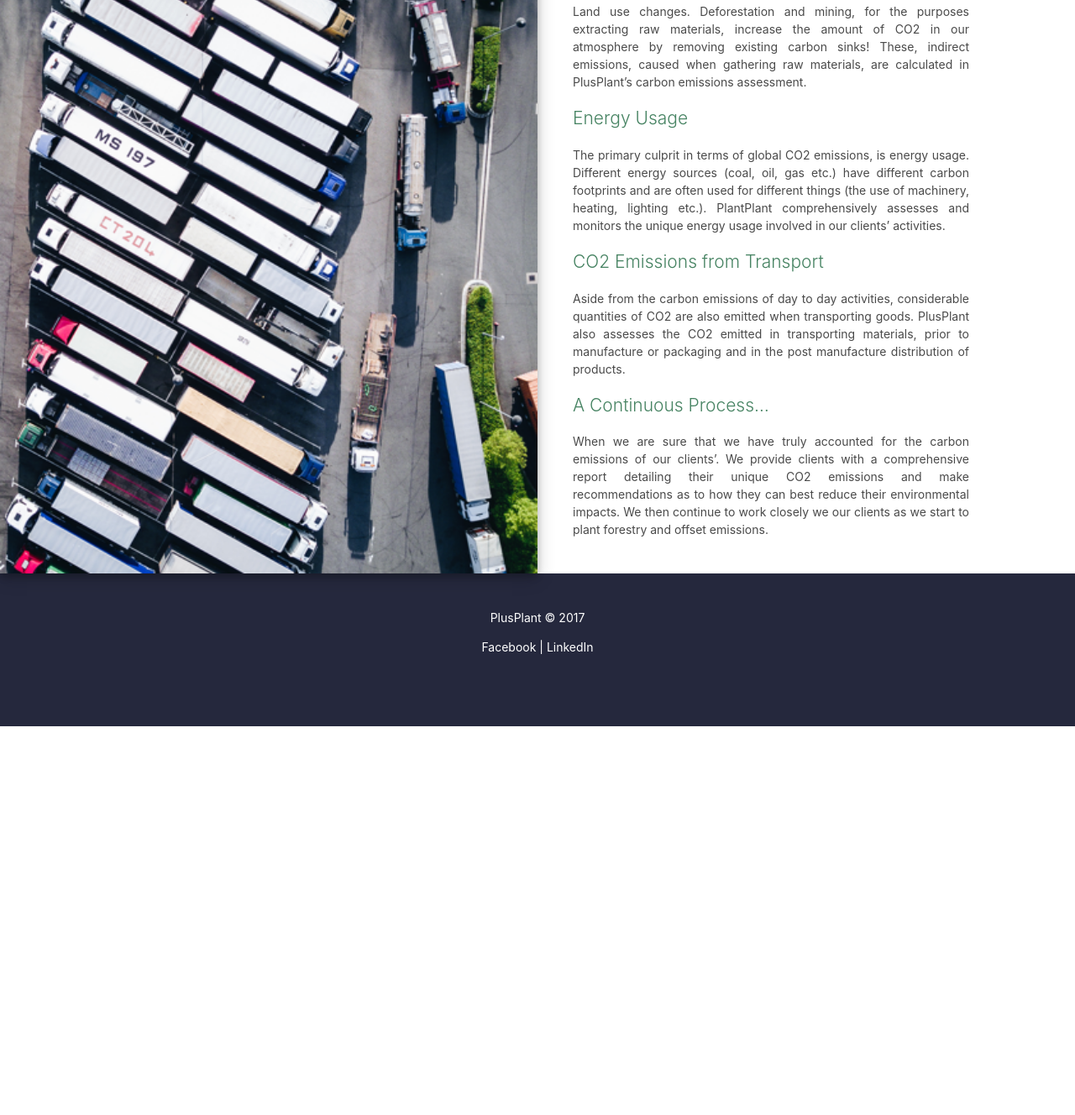
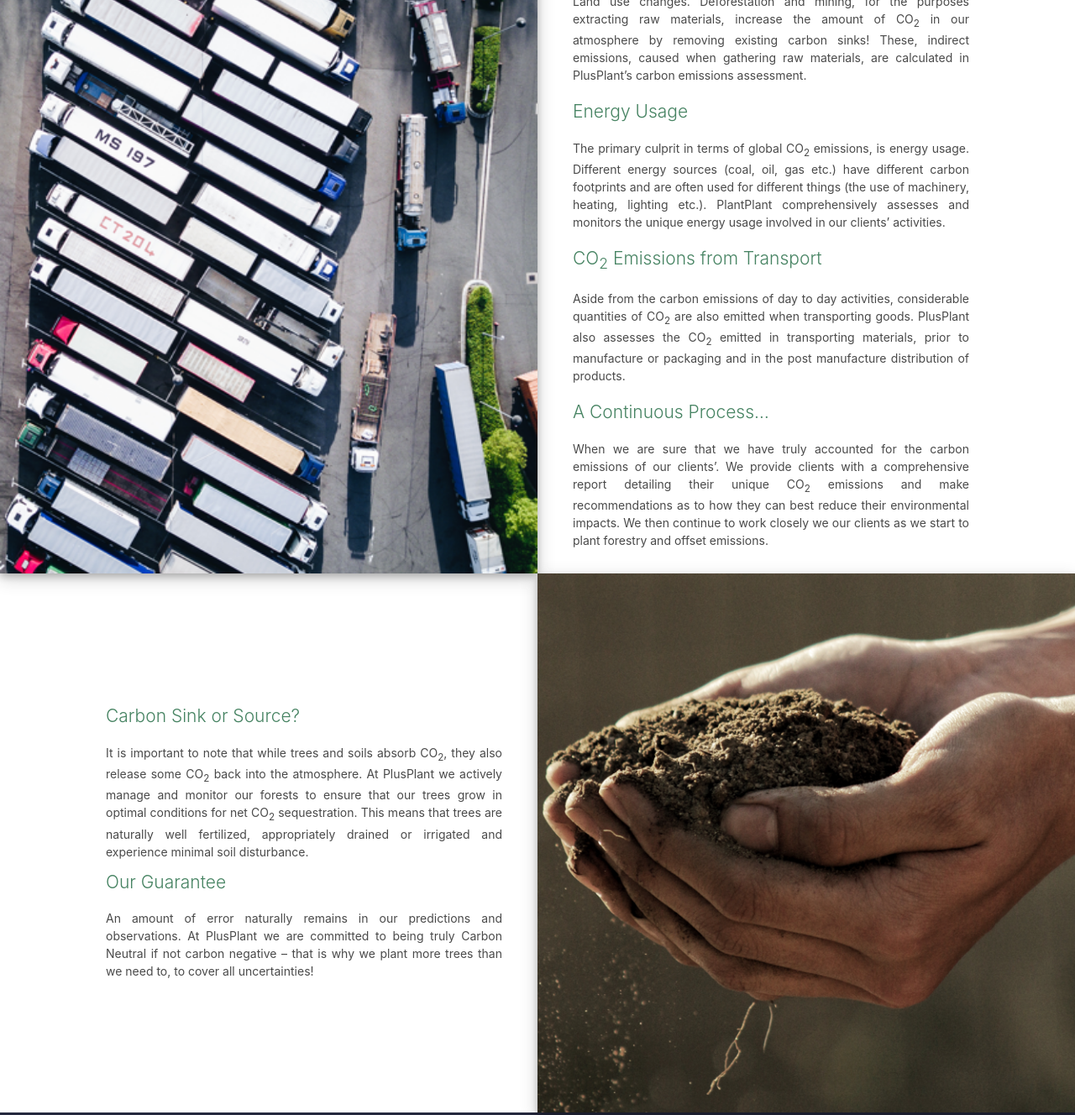
Before and after one commit to oflynned/PlusPlant-Website, a plain HTML site: page the-details.html in a window 1280 px wide. Shown: the part 181-1509 px from the top of the page at 84% size. Before the commit the page ends 1046 px from the top, so only its background shows below. Drawn offline with nearby package versions, Linux system fonts and the light colour scheme; some packages are replaced by stand-ins of ours; a script that the page names is missing.

Commit message:
finished current draft of details page with additional pics

```diff
--- a/the-details.html
+++ b/the-details.html
@@ -57,10 +57,8 @@
     </div>
 </div>
 
-<!-- carbon calculations -->
+<!-- raw materials, ... -->
 <div class="columns is-vcentered is-marginless is-paddingless">
-    <!-- left side -->
-    <!-- right side -->
     <div class="column is-vcentered is-marginless is-paddingless">
         <img src="images/details-trucks.png" class="fill-details shadow">
     </div>
@@ -69,7 +67,8 @@
             <h2 class="title is-4 text-green">Raw Materials</h2>
             <p class="justified-content">
                 Land use changes. Deforestation and mining, for the purposes extracting raw materials, increase the
-                amount of CO2 in our atmosphere by removing existing carbon sinks! These, indirect emissions, caused
+                amount of CO<sub>2</sub> in our atmosphere by removing existing carbon sinks! These, indirect emissions,
+                caused
                 when gathering raw materials, are calculated in PlusPlant’s carbon emissions assessment.
             </p>
 
@@ -77,18 +76,21 @@
                 Energy Usage
             </h2>
             <p class="justified-content">
-                The primary culprit in terms of global CO2 emissions, is energy usage. Different energy sources (coal,
+                The primary culprit in terms of global CO<sub>2</sub> emissions, is energy usage. Different energy
+                sources (coal,
                 oil, gas etc.) have different carbon footprints and are often used for different things (the use of
                 machinery, heating, lighting etc.). PlantPlant comprehensively assesses and monitors the unique energy
                 usage involved in our clients’ activities.
             </p>
 
             <h2 class="title is-4 text-green" style="margin-top: 1em;">
-                CO2 Emissions from Transport
+                CO<sub>2</sub> Emissions from Transport
             </h2>
             <p class="justified-content">
-                Aside from the carbon emissions of day to day activities, considerable quantities of CO2 are also
-                emitted when transporting goods. PlusPlant also assesses the CO2 emitted in transporting materials,
+                Aside from the carbon emissions of day to day activities, considerable quantities of CO<sub>2</sub> are
+                also
+                emitted when transporting goods. PlusPlant also assesses the CO<sub>2</sub> emitted in transporting
+                materials,
                 prior to manufacture or packaging and in the post manufacture distribution of products.
             </p>
 
@@ -97,11 +99,39 @@
             </h2>
             <p class="justified-content">
                 When we are sure that we have truly accounted for the carbon emissions of our clients’. We provide
-                clients with a comprehensive report detailing their unique CO2 emissions and make recommendations as to
+                clients with a comprehensive report detailing their unique CO<sub>2</sub> emissions and make
+                recommendations as to
                 how they can best reduce their environmental impacts. We then continue to work closely we our clients as
                 we start to plant forestry and offset emissions.
             </p>
         </div>
+    </div>
+</div>
+
+<div class="columns is-vcentered is-marginless is-paddingless">
+    <div class="column is-half" style="text-align: center; padding-left: 9em; padding-right: 3em; margin: auto">
+        <div class="container justified-content">
+            <h2 class="title is-4 text-green">Carbon Sink or Source?</h2>
+            <p class="justified-content">
+                It is important to note that while trees and soils absorb CO<sub>2</sub>, they also release some CO<sub>2</sub>
+                back into the atmosphere. At PlusPlant we actively manage and monitor our forests to ensure that our
+                trees grow in optimal conditions for net CO<sub>2</sub> sequestration. This means that trees are
+                naturally well fertilized, appropriately drained or irrigated and experience minimal soil disturbance.
+            </p>
+        </div>
+
+        <div class="container justified-content" style="margin-top: 1em">
+            <h2 class="title is-4 text-green">Our Guarantee</h2>
+            <p class="justified-content">
+                An amount of error naturally remains in our predictions and observations. At PlusPlant we are committed
+                to being truly Carbon Neutral if not carbon negative – that is why we plant more trees than we need to,
+                to cover all uncertainties!
+            </p>
+        </div>
+    </div>
+    <!-- right side -->
+    <div class="column is-half is-paddingless is-marginless">
+        <img src="images/details-soil.png" class="shadow">
     </div>
 </div>
 
```
Also changed, not shown: images/details-soil.png (added).
